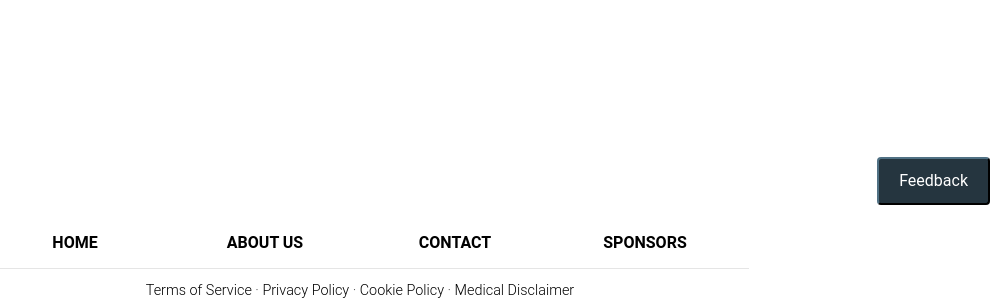
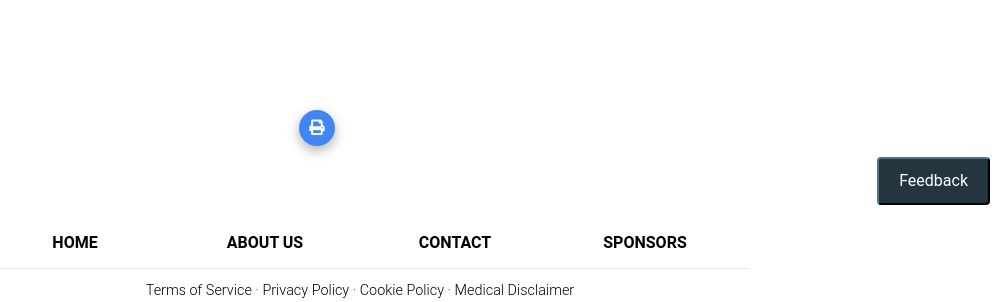
Before and after one commit to AaronKovacs/COVID-19-Disaster-Consult, a Flask app: template source/templates/pages/home.html in a window 1280 px wide. Shown: the part 599-901 px from the top of the page, without its empty margins (280-1280 px from the left). Run offline with Flask 2, Linux system fonts and the light colour scheme; the template is opened without the code that fills it: most values are stand-ins (such as "Sample title", 1, 10 or a date in 2020); some libraries are stand-ins or nearby versions.

Commit message:
Added print

```diff
--- a/source/static/main.css
+++ b/source/static/main.css
@@ -1463,3 +1463,25 @@ footer.page-footer a {
 #toast-container.md-toast-top-center>div{
   width:30vw;
 }
+
+.fab {
+  position: fixed;
+  right: 35px;
+  bottom: 35px;
+  z-index: 998;
+  margin-bottom: 0;
+  overflow: hidden;
+  height: 110px;
+  display: -webkit-box;
+  display: -ms-flexbox;
+  display: flex;
+  -webkit-box-align: end;
+  -ms-flex-align: end;
+  align-items: flex-end;
+  padding: 15px 15px 15px 15px;
+  padding-bottom: 15px;
+  padding-left: 15px;
+  padding-right: 15px;
+  -webkit-transition: height 400ms;
+  transition: height 400ms;
+}
--- a/source/templates/base-pages/base-libraries.html
+++ b/source/templates/base-pages/base-libraries.html
@@ -293,10 +293,12 @@
       $('#onload').modal('show');
 
       // Inititalize all tooltips
-      $('[data-toggle="tooltip"]').tooltip()
+      $('[data-toggle="tooltip"]').tooltip();
 
       //Inititalize all popovers
-      $('[data-toggle="popover"]').popover()
+      $('[data-toggle="popover"]').popover();
+
+
 
       {% if siteJS and not siteJS.public %}
         {% if not current_user or current_user.is_authenticated == False %}
--- a/source/templates/pages/home.html
+++ b/source/templates/pages/home.html
@@ -3,11 +3,17 @@
 
 
 {% block main_content %}
+<div class="fab" style="bottom: 30px; right: 50%;">
+  <a class="btn-floating btn-sm btn-primary noprint" href="javascript:printIssue('#issueContentDiv');">
+    <i class="fas fa-print noprint"></i>
+  </a>
+</div>
+
 <div class="container-fluid">
   <div class="row">
-
     <div class="col-12 {% if useful_links %}col-lg-8{% endif %}">
-      <div class="row {% if request.path == url_for('Pages_home', site='covid-19') %}mt-0{%else%}mt-2{%endif%}">
+      <div id="issueContentDiv"
+        class="row {% if request.path == url_for('Pages_home', site='covid-19') %}mt-0{%else%}mt-2{%endif%}">
         <div class="text-center w-100">
           {% if request.path == url_for('Pages_home', site='covid-19') %}
           <h2 class="mb-0">
@@ -23,12 +29,13 @@
           </h2>
           <h5 class="h5-responsive text-muted mb-0">
             Obtained from
-            <a id="himmelPopOver-unused" href="https://guides.himmelfarb.gwu.edu/SituationReport" target="_blank">GW Himmelfarb
+            <a id="himmelPopOver-unused" href="https://guides.himmelfarb.gwu.edu/SituationReport" target="_blank">GW
+              Himmelfarb
               Library</a>
-            | Report generated on on {{issue.subtitle}}
+            | Report generated on {{issue.subtitle}}
           </h5>
-          <h6 class="h6-responsive text-muted">Created by GW School of Medicine and Health Sciences, Himmelfarb Health Sciences Library and the GW Covid-19 Incident
-          <!-- Management Intelligence Unit</h6> -->
+          <h6 class="h6-responsive text-muted">Created by GW School of Medicine and Health Sciences, Himmelfarb Health
+            Sciences Library and the GW Covid-19 Incident Management Intelligence Unit</h6>
             {% else %}
             <h2 class="mb-0">
               Background Information
@@ -52,79 +59,12 @@
             <div class="alert alert-warning" role="alert">
               <h4 class="alert-heading text-center">Under Construction</h4>
               <p>We are working hard to bring you relevant background information on this disaster.</p>
-            <p class="mb-0">In the meantime, please use the Table of Contents to navigate to the category you would like</p>
+              <p class="mb-0">In the meantime, please use the Table of Contents to navigate to the category you would
+                like</p>
             </div>
           </div>
           {% endif %}
         </div>
-
-        <!-- Row & Card -->
-        <!-- <div class="row w-100 mb-2">
-              <div class="col-12 card z-depth-1">
-                <div class="card-body">
-                  <h5 class="card-title text-center ">Epidemiology</h5>
-                  <div class="row justify-content-center">
-                    <ul>
-                      <li>
-                        Multiple states set single day records as case counts and positivity rates increase:
-                      </li>
-                      <ul>
-                        <li>
-                          Florida breaks single day record for third day in a row
-                        </li>
-                        <li>
-                          In Arizona, health officials also reported a record, with 2,577 current hospitalizations.
-                        </li>
-                        <li>
-                          Texas set arecord for coronavirus-related hospitalizations for the 16th day in a row on
-                          Saturday,
-                          with 5,523 patients being treated. Following a record single-day increase of COVID-19 cases in
-                          the
-                          state, TX Gov. Greg Abbott has paused further phases of the state&#39;s reopening plan and
-                          halted
-                          elective surgeries in four counties.
-                        </li>
-                      </ul>
-                    </ul>
-                  </div>
-                </div>
-              </div>
-            </div> -->
-        <!-- Row & Card -->
-        <!-- <div class="row w-100 mb-2">
-            <div class="col-12 card z-depth-1">
-              <div class="card-body">
-                <h5 class="card-title text-center ">Treatment</h5>
-                <div class="row justify-content-center">
-                  <ul>
-                    <li>
-                      Tocilizumab
-                    </li>
-                    <ul>
-                      <li>
-                        A retrospective case-control study of patients with severe COVID-19 found a non-statistically
-                        significant lower mortality in the treatment group (52% versus 62.1% P = 0.09). When excluding
-                        intubated patients, there was statistically significant lower mortality in patients treated with
-                        tocilizumab (6% vs. 27% P = 0.024).
-                      </li>
-                      <li>
-                        A 21-day observational study published in CHEST found that in tocilizumab-treated patients,
-                        oxygenation and inflammatory biomarkers (hsCRP and IL-6) improved. However, sIL-2R and D-Dimer
-                        levels increased. Survival of severe patients treated with tocilizumab was similar to non-severe
-                        patients: (83% vs 91%; p=0.11).
-                      </li>
-                      <li>
-                        A retrospective, observational cohort study found that in patients with severe COVID-19
-                        pneumonia, treatment with tocilizumab, whether administered intravenously or subcutaneously,
-                        might reduce the risk of invasive mechanical ventilation or death
-                      </li>
-                    </ul>
-
-
-                </div>
-              </div>
-            </div>
-          </div> -->
       </div>
     </div>
 
@@ -144,7 +84,6 @@
               </small>
               {% endif %}
             </h4>
-
             <div class="blueLine"></div>
           </div>
           {% for key, value in useful_links.items() %}
@@ -183,8 +122,46 @@
       title: "GW COVID-19 Intelligence Report",
       content: function () { return $('#popover_content_wrapper').html(); }
     });
+  })
 
+  function printIssue(el) {
+    var dateStr = getDateTimeString();
 
-  })
+    var htmlHeading = `<div class="container mt-4">
+                          <div class="row justify-content-center">
+                            <div class="col-12 text-center ">
+                              <img src="../../static/images/logoWide.png" class="img-fluid" alt="Logo" style="max-width: 150px;">
+                            </div>
+                            <div class="col-12 text-center ">
+                              <h1 class="h1-responsive mb-0">Disaster Consult</h1>
+                            </div>
+                            <div class="col-12 text-center ">
+                              <small class="text-muted">Content Retrieved On ${dateStr} </small>
+                            </div>
+                            <div class="col-12 text-center ">
+                              <hr>
+                            </div>
+                          </div>
+                        </div>`;
+    var htmlFooter = `<div class="container mt-2">
+                        <div class="row justify-content-center">
+                          <div class="col-12 text-center ">
+                            <hr>
+                          </div>
+                          <div class="col-12 text-center ">
+                            <h1 class="h1-responsive mb-1">DisasterConsult.org</h1>
+                          </div>
+                          <div class="col-12 text-center ">
+                              <small class="text-muted">{{copyright_text()}}</small>
+                            </div>
+                        </div>
+                      </div>`;
+
+    $(el).printThis({
+      pageTitle: 'Disaster Consult | {{site}}',
+      header: htmlHeading,
+      footer: htmlFooter
+    });
+  }
 </script>
 {% endblock %}
```
Lines whose indentation alone changed are shown as unchanged.
